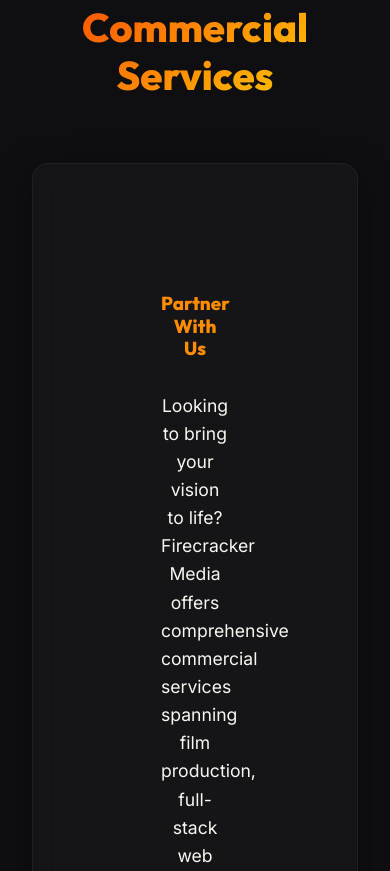
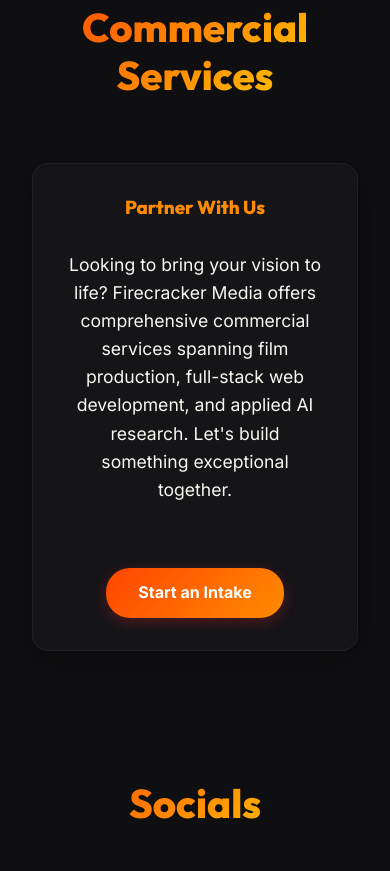
Before and after one commit to marblecube/gitHubPage, a plain HTML site: page index.html in a window 390 px wide. Shown: the part 5193-6064 px from the top of the page. Drawn offline with Linux system fonts and the light colour scheme.

Commit message:
Fix mobile padding on homepage commercial section

```diff
--- a/index.html
+++ b/index.html
@@ -128,7 +128,7 @@
     <!-- Commercial Services Section -->
     <section id="commercial" class="container">
       <h2 class="section-title">Commercial Services</h2>
-      <div class="glass-card hover-glow" style="text-align: center; max-width: 800px; margin: 0 auto; padding: var(--space-xl);">
+      <div class="glass-card hover-glow" style="text-align: center; max-width: 800px; margin: 0 auto;">
         <h3 style="margin-bottom: var(--space-md); color: var(--accent-secondary);">Partner With Us</h3>
         <p style="margin-bottom: var(--space-lg); font-size: 1.1rem; line-height: 1.6;">
           Looking to bring your vision to life? Firecracker Media offers comprehensive commercial services spanning film production, full-stack web development, and applied AI research. Let's build something exceptional together.
```
